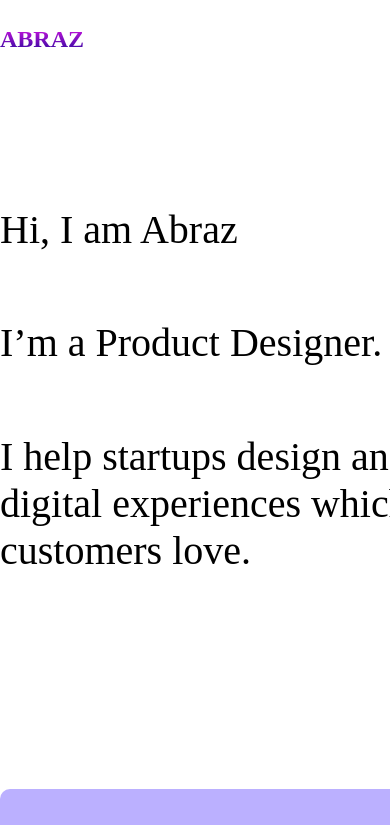
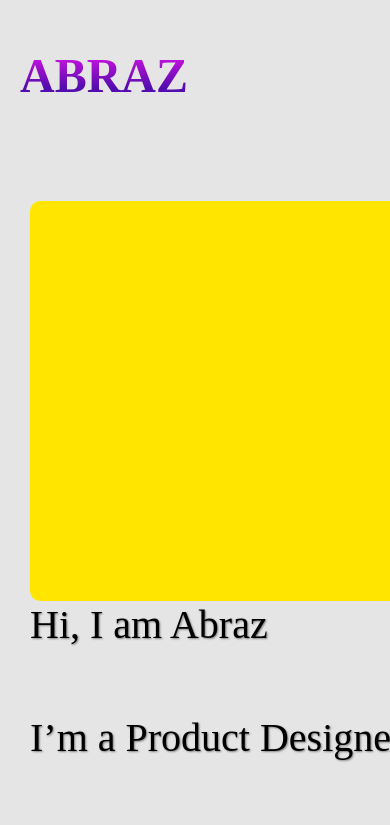
Before and after one commit to callmeabraz/Static-Test-Portfolio, a plain HTML site: page index.html in a window 390 px wide. Shown: the top 825 px of the page. Drawn offline with Linux system fonts and the light colour scheme.

Commit message:
Responsivness 1

```diff
--- a/index.html
+++ b/index.html
@@ -48,9 +48,9 @@
           </div>
         </div>
         <div class="float-child">
-          <h1 class="hero-intro-1">Hi, I am Abraz</h1>
-          <h1 class="hero-intro-2">I’m a Product Designer.</h1>
-          <h1 class="hero-intro-3">
+          <h1 class="hero intro-1">Hi, I am Abraz</h1>
+          <h1 class="hero intro-2">I’m a Product Designer.</h1>
+          <h1 class="hero intro-3">
             I help startups design and build digital
             experiences which their
             customers love.
--- a/styles.css
+++ b/styles.css
@@ -17,6 +17,7 @@ body {
   margin-left: auto;
   margin-right: auto;
   margin-top: 0;
+  background: #E5E5E5;
 }
 
 nav {
@@ -53,7 +54,19 @@ nav {
   font-weight: normal;
   font-size: 24px;
   color: black;
-  margin-left: 80px;
+  margin-left: 40px;
+  transition: 0.3s;
+  padding-top: 10px;
+  padding-bottom: 10px;
+  padding-left: 30px;
+  padding-right: 30px;
+  border-radius: 4px;
+}
+
+.nav-links:hover{
+  /*box-shadow: 0px 0px 12px rgba(0, 0, 0, 0.35);*/
+  box-shadow: 3px 3px 3px rgba(174, 174, 192, 0.4), -3px -3px 3px #FFFFFF;
+  text-shadow: 1px 1px 2px grey;
 }
 
 .HeroSection {
@@ -91,29 +104,63 @@ nav {
   border-radius: 10px;
 }
 
-.hero-intro-1 {
+.hero{
   font-family: Mark Pro;
   font-style: normal;
   font-weight: normal;
   font-size: 40px;
+  text-shadow: 1px 1px 2px grey;
+}
+
+.intro-1 {
   margin-top: 0;
 }
 
-.hero-intro-2 {
-  top: 56px;
-  font-family: Mark Pro;
-  font-style: normal;
-  font-weight: normal;
-  font-size: 40px;
+.intro-3 {
+  margin-bottom: 0;
 }
 
-.hero-intro-3 {
-  font-family: Mark Pro;
-  font-style: normal;
-  font-weight: normal;
-  font-size: 40px;
-  margin-bottom: 0;
+/*HomeSection Responsivnes*/
+
+@media screen and (max-width: 600px) {
+  body{
+    margin-top: 0;
+    margin-left: 20px;
+    margin-right: 20px;
+  }
+  .nav-logo{
+    font-size: 48px;
+    line-height: normal;
+  }
+  .HeroSection{
+    margin-top: 50px;
+    height: auto;
+  }
+  .float-container {
+    display: grid;
+    margin: 0 10px;
+  }
+  .float-child {
+    width: 100%;
+  }
+  .picture {
+    float: center;
+    width: 400px;
+  }
+  .profile-picture{
+    display: flex;
+    background: #FFE500;
+    border-radius: 10px;
+    align-items: center;
+
+  }
+  .nav-list{
+    display: none;
+  }
 }
+
+
+
 
 /*---------WORK SECTION---------*/
 
@@ -122,11 +169,16 @@ nav {
 }
 
 .project {
-  border-radius: 10px;
+  border-radius: 4px;
   display: flex;
   align-items: center;
   height: 300px;
   margin-bottom: 20px;
+  transition: 0.3s;
+}
+
+.project:hover{
+  box-shadow: 0px 0px 16px rgba(0, 0, 0, 0.75);
 }
 
 .projects-span {
@@ -184,6 +236,8 @@ nav {
   background: linear-gradient(232.64deg, #e815ec 8.71%, #530cad 67.39%);
   align-items: center;
   display: flex;
+  border: #E5E5E5 1px;
+  box-shadow: 5px 5px 3px rgba(174, 174, 192, 0.4), -5px -5px 3px #FFFFFF;
 }
 
 .fa-check {
@@ -207,7 +261,7 @@ nav {
 }
 
 .skills-contact-button {
-  border: none;
+  border: 4px #E5E5E5;
   background: linear-gradient(192.65deg, #e815ec 8.71%, #530cad 67.39%);
   margin-top: 30px;
   border-radius: 38px;
@@ -216,12 +270,14 @@ nav {
   padding-bottom: 20px;
   padding-top: 20px;
   width: 400px;
-  transition: 0.4s;
+  transition: 0.3s;
   cursor: pointer;
 }
 
 .skills-contact-button:hover {
   transform: translateY(-0.6em);
+  box-shadow: 0px 0px 16px rgba(0, 0, 0, 0.75);
+
 }
 
 .skills-contact-button-link {
@@ -230,7 +286,7 @@ nav {
   font-weight: bold;
   font-size: 24px;
   text-decoration: none;
-  color: white;
+  color:white;
 }
 
 /*-----------FOOTER------------*/
```
